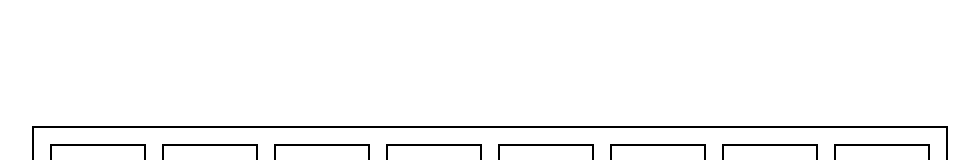
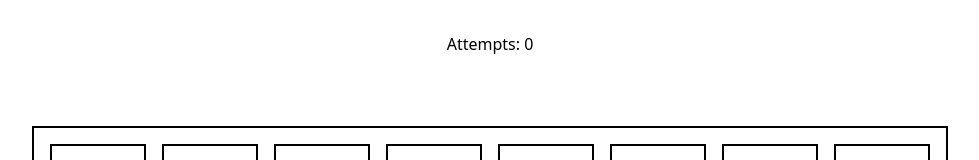
Before and after one commit to will-atkinson02/React-Memory-Game, a React (Vite) app: page / in a window 1280 px wide. Shown: the top 160 px of the page, without its empty margins (150-1129 px from the left). Built offline with nearby package versions, Linux system fonts and the light colour scheme.

Commit message:
Added attempt counter

```diff
--- a/src/App.jsx
+++ b/src/App.jsx
@@ -1,12 +1,21 @@
 import "./index.css"
 import GameBoard from "./components/GameBoard"
+import { useState } from "react"
 
 function App() {
+
+  const [attempts, setAttempts] = useState(0)
+
+  function incrementAttempts()
+  {
+    setAttempts(attempts + 1)
+  }
 
   return (
     <>
       <div className="flex justify-center items-center h-screen">
-        <GameBoard></GameBoard>
+        <div className="absolute top-8">Attempts: {attempts}</div>
+        <GameBoard incrementAttempts={incrementAttempts}></GameBoard>
       </div>
     </>
   )
```
